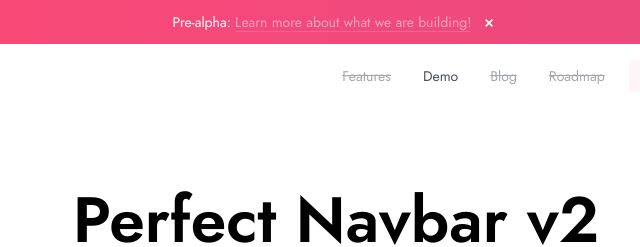
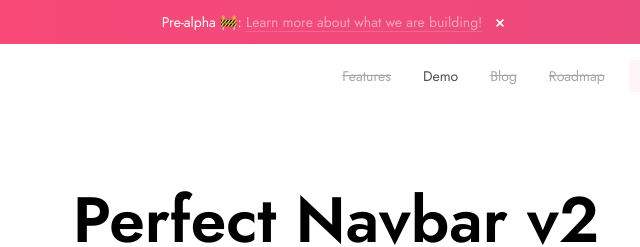
Before and after one commit to nattui/perfect-navbar-v2, a website built with Parcel: page src/index.html in a window 1280 px wide. Shown: the top 247 px of the page, 304-944 px from the left. Built offline with nearby package versions, Linux system fonts and the light colour scheme.

Commit message:
📝 Add emoji to navbar banner

```diff
--- a/src/index.html
+++ b/src/index.html
@@ -37,7 +37,7 @@
     <!-- <header class="navbar navbar"> -->
     <!-- Navbar Banner -->
     <div class="navbar__banner">
-      <p>Pre-alpha: <a class="disabled" href="#">Learn more about what we are building!</a></p>
+      <p>Pre-alpha 🚧: <a class="disabled" href="#">Learn more about what we are building!</a></p>
       <button class="navbar__close">
         <img src="resources/images/icons/close2.svg" alt="Close Icon" draggable="false">
       </button>
```
